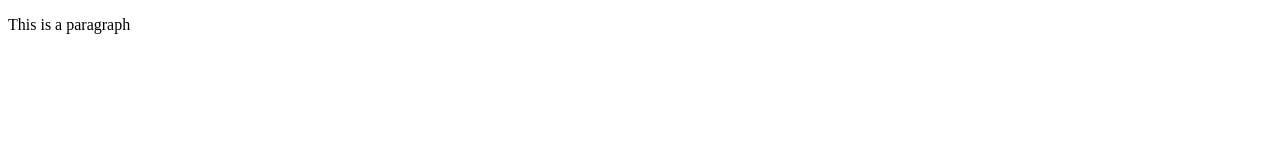
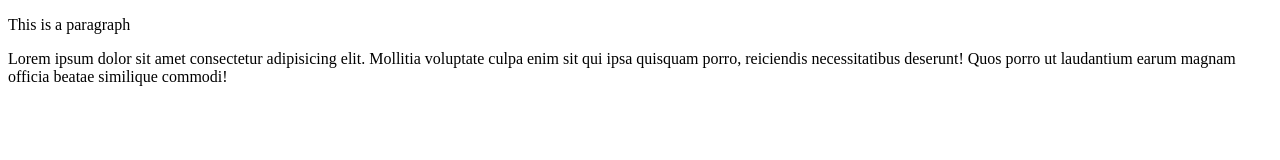
Before and after one commit to ucerohiman/git-belajar-, a plain HTML site: page index.html in a window 1280 px wide. Drawn offline with Linux system fonts and the light colour scheme.

Commit message:
Added 2nd paragraph to index. Added 2nd project to project.

```diff
--- a/index.html
+++ b/index.html
@@ -7,5 +7,6 @@
 </head>
 <body>
     <p>This is a paragraph</p>
+    <p>Lorem ipsum dolor sit amet consectetur adipisicing elit. Mollitia voluptate culpa enim sit qui ipsa quisquam porro, reiciendis necessitatibus deserunt! Quos porro ut laudantium earum magnam officia beatae similique commodi!</p>
 </body>
 </html>
```
Also changed, not shown: pag2.html (added, +1 -0 lines).
